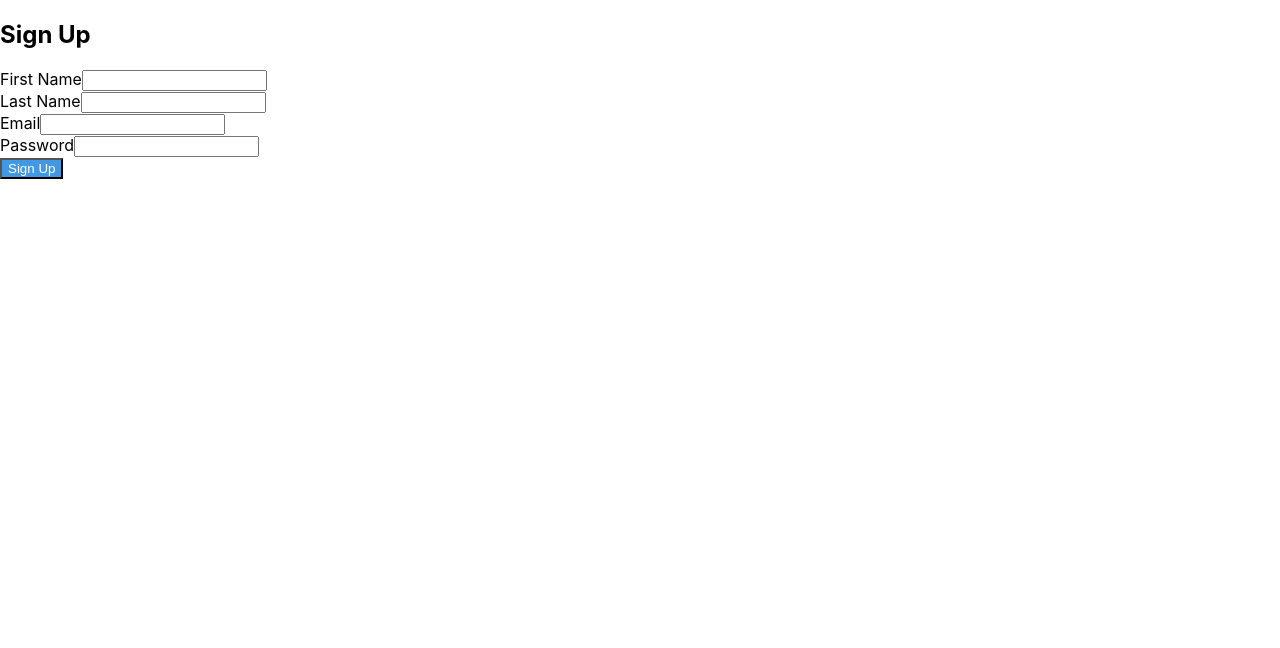
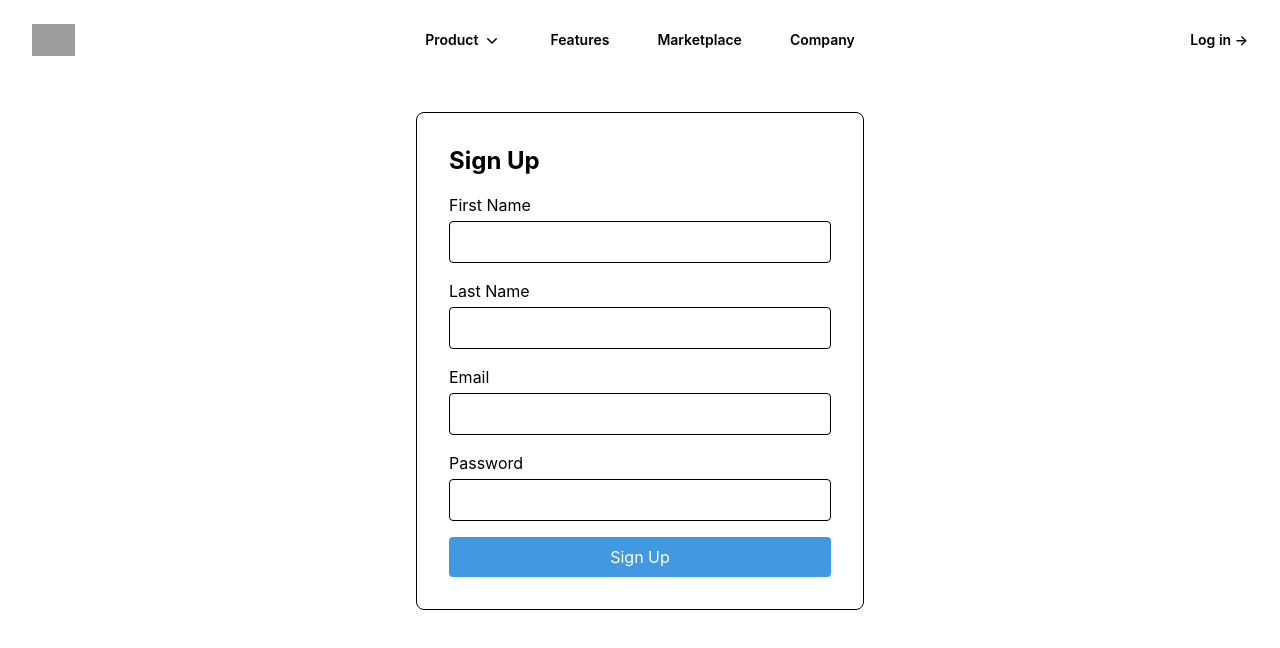
Before and after one commit to nico-private-dev/CESIZen, a React (Vite) app in the folder frontend/: page /register in a window 1280 px wide. Shown: the top 648 px of the page. Built offline with nearby package versions, Linux system fonts and the light colour scheme; grey boxes are pictures that could not be loaded; the HTML template or start-up script is replaced by a standard one.

Commit message:
ajout navigation

```diff
--- /dev/null
+++ b/frontend/postcss.config.cjs
@@ -0,0 +1,6 @@
+module.exports = {
+  plugins: {
+    '@tailwindcss/postcss7-compat': {},
+    autoprefixer: {},
+  },
+};
--- a/frontend/src/components/Auth/SignIn.tsx
+++ b/frontend/src/components/Auth/SignIn.tsx
@@ -1,6 +1,7 @@
 import React, { useState } from 'react';
 import { useNavigate } from 'react-router-dom';
 import { useAuth } from '../../context/AuthContext';
+import Navbar from '../Navbar';
 
 const SignIn: React.FC = () => {
   const [email, setEmail] = useState('');
@@ -19,7 +20,9 @@ const SignIn: React.FC = () => {
   };
 
   return (
-    <div className="max-w-md mx-auto bg-white p-8 border border-gray-300 rounded-lg">
+    <>
+      <Navbar />
+      <div className="max-w-md mx-auto bg-white p-8 border border-gray-300 rounded-lg mt-8">
         <h2 className="text-2xl font-bold mb-4">Sign In</h2>
         <form onSubmit={handleSubmit}>
           <div className="mb-4">
@@ -44,6 +47,7 @@ const SignIn: React.FC = () => {
           {error && <p className="text-red-500 mt-4">{error}</p>}
         </form>
       </div>
+    </>
   );
 };
 
--- a/frontend/src/components/Auth/SignUp.tsx
+++ b/frontend/src/components/Auth/SignUp.tsx
@@ -1,6 +1,7 @@
 import React, { useState } from 'react';
 import { useNavigate } from 'react-router-dom';
 import { useAuth } from '../../context/AuthContext';
+import Navbar from '../Navbar';
 
 const SignUp: React.FC = () => {
   const [firstname, setFirstname] = useState('');
@@ -21,7 +22,9 @@ const SignUp: React.FC = () => {
   };
 
   return (
-    <div className="max-w-md mx-auto bg-white p-8 border border-gray-300 rounded-lg">
+    <>
+      <Navbar />
+      <div className="max-w-md mx-auto bg-white p-8 border border-gray-300 rounded-lg mt-8">
         <h2 className="text-2xl font-bold mb-4">Sign Up</h2>
         <form onSubmit={handleSubmit}>
           <div className="mb-4">
@@ -64,6 +67,7 @@ const SignUp: React.FC = () => {
           {error && <p className="text-red-500 mt-4">{error}</p>}
         </form>
       </div>
+    </>
   );
 };
 
--- a/frontend/src/components/Navbar.tsx
+++ b/frontend/src/components/Navbar.tsx
@@ -1,29 +1,214 @@
-import React from 'react';
+import React, { useState } from 'react';
 import { Link } from 'react-router-dom';
 import { useAuth } from '../context/AuthContext';
+import {
+  Dialog,
+  DialogPanel,
+  Disclosure,
+  DisclosureButton,
+  DisclosurePanel,
+  Popover,
+  PopoverButton,
+  PopoverGroup,
+  PopoverPanel,
+} from '@headlessui/react';
+import {
+  ArrowPathIcon,
+  Bars3Icon,
+  ChartPieIcon,
+  CursorArrowRaysIcon,
+  FingerPrintIcon,
+  SquaresPlusIcon,
+  XMarkIcon,
+} from '@heroicons/react/24/outline';
+import { ChevronDownIcon, PhoneIcon, PlayCircleIcon } from '@heroicons/react/20/solid';
+
+const products = [
+  { name: 'Analytics', description: 'Get a better understanding of your traffic', href: '#', icon: ChartPieIcon },
+  { name: 'Engagement', description: 'Speak directly to your customers', href: '#', icon: CursorArrowRaysIcon },
+  { name: 'Security', description: 'Your customers’ data will be safe and secure', href: '#', icon: FingerPrintIcon },
+  { name: 'Integrations', description: 'Connect with third-party tools', href: '#', icon: SquaresPlusIcon },
+  { name: 'Automations', description: 'Build strategic funnels that will convert', href: '#', icon: ArrowPathIcon },
+];
+const callsToAction = [
+  { name: 'Watch demo', href: '#', icon: PlayCircleIcon },
+  { name: 'Contact sales', href: '#', icon: PhoneIcon },
+];
 
 const Navbar: React.FC = () => {
   const { isAuthenticated, logout } = useAuth();
+  const [mobileMenuOpen, setMobileMenuOpen] = useState(false);
 
   return (
-    <nav className="bg-blue-500 p-4">
-      <div className="container mx-auto flex justify-between items-center">
-        <Link to="/" className="text-white text-lg font-bold">Cesizen</Link>
-        <div>
+    <header className="bg-white">
+      <nav aria-label="Global" className="mx-auto flex max-w-7xl items-center justify-between p-6 lg:px-8">
+        <div className="flex lg:flex-1">
+          <Link to="/" className="-m-1.5 p-1.5">
+            <span className="sr-only">Cesizen</span>
+            <img
+              alt="Cesizen"
+              src="https://tailwindui.com/plus-assets/img/logos/mark.svg?color=indigo&shade=600"
+              className="h-8 w-auto"
+            />
+          </Link>
+        </div>
+        <div className="flex lg:hidden">
+          <button
+            type="button"
+            onClick={() => setMobileMenuOpen(true)}
+            className="-m-2.5 inline-flex items-center justify-center rounded-md p-2.5 text-gray-700"
+          >
+            <span className="sr-only">Open main menu</span>
+            <Bars3Icon aria-hidden="true" className="h-6 w-6" />
+          </button>
+        </div>
+        <PopoverGroup className="hidden lg:flex lg:gap-x-12">
+          <Popover className="relative">
+            <PopoverButton className="flex items-center gap-x-1 text-sm font-semibold leading-6 text-gray-900">
+              Product
+              <ChevronDownIcon aria-hidden="true" className="h-5 w-5 flex-none text-gray-400" />
+            </PopoverButton>
+
+            <PopoverPanel className="absolute top-full -left-8 z-10 mt-3 w-screen max-w-md overflow-hidden rounded-3xl bg-white shadow-lg ring-1 ring-gray-900/5">
+              <div className="p-4">
+                {products.map((item) => (
+                  <div
+                    key={item.name}
+                    className="group relative flex items-center gap-x-6 rounded-lg p-4 text-sm leading-6 hover:bg-gray-50"
+                  >
+                    <div className="flex h-11 w-11 flex-none items-center justify-center rounded-lg bg-gray-50 group-hover:bg-white">
+                      <item.icon aria-hidden="true" className="h-6 w-6 text-gray-600 group-hover:text-indigo-600" />
+                    </div>
+                    <div className="flex-auto">
+                      <a href={item.href} className="block font-semibold text-gray-900">
+                        {item.name}
+                        <span className="absolute inset-0" />
+                      </a>
+                      <p className="mt-1 text-gray-600">{item.description}</p>
+                    </div>
+                  </div>
+                ))}
+              </div>
+              <div className="grid grid-cols-2 divide-x divide-gray-900/5 bg-gray-50">
+                {callsToAction.map((item) => (
+                  <a
+                    key={item.name}
+                    href={item.href}
+                    className="flex items-center justify-center gap-x-2.5 p-3 text-sm font-semibold leading-6 text-gray-900 hover:bg-gray-100"
+                  >
+                    <item.icon aria-hidden="true" className="h-5 w-5 flex-none text-gray-400" />
+                    {item.name}
+                  </a>
+                ))}
+              </div>
+            </PopoverPanel>
+          </Popover>
+
+          <Link to="/" className="text-sm font-semibold leading-6 text-gray-900">
+            Features
+          </Link>
+          <Link to="/" className="text-sm font-semibold leading-6 text-gray-900">
+            Marketplace
+          </Link>
+          <Link to="/" className="text-sm font-semibold leading-6 text-gray-900">
+            Company
+          </Link>
+        </PopoverGroup>
+        <div className="hidden lg:flex lg:flex-1 lg:justify-end">
           {isAuthenticated ? (
-            <>
-              <Link to="/dashboard" className="text-white mr-4">Dashboard</Link>
-              <button onClick={logout} className="text-white">Logout</button>
-            </>
+            <button onClick={logout} className="text-sm font-semibold leading-6 text-gray-900">
+              Logout <span aria-hidden="true">&rarr;</span>
+            </button>
           ) : (
-            <>
-              <Link to="/signin" className="text-white mr-4">Sign In</Link>
-              <Link to="/signup" className="text-white">Sign Up</Link>
-            </>
+            <Link to="/login" className="text-sm font-semibold leading-6 text-gray-900">
+              Log in <span aria-hidden="true">&rarr;</span>
+            </Link>
           )}
         </div>
-      </div>
-    </nav>
+      </nav>
+      <Dialog open={mobileMenuOpen} onClose={setMobileMenuOpen} className="lg:hidden">
+        <div className="fixed inset-0 z-10" />
+        <DialogPanel className="fixed inset-y-0 right-0 z-10 w-full overflow-y-auto bg-white px-6 py-6 sm:max-w-sm sm:ring-1 sm:ring-gray-900/10">
+          <div className="flex items-center justify-between">
+            <Link to="/" className="-m-1.5 p-1.5">
+              <span className="sr-only">Cesizen</span>
+              <img
+                alt="Cesizen"
+                src="https://tailwindui.com/plus-assets/img/logos/mark.svg?color=indigo&shade=600"
+                className="h-8 w-auto"
+              />
+            </Link>
+            <button
+              type="button"
+              onClick={() => setMobileMenuOpen(false)}
+              className="-m-2.5 rounded-md p-2.5 text-gray-700"
+            >
+              <span className="sr-only">Close menu</span>
+              <XMarkIcon aria-hidden="true" className="h-6 w-6" />
+            </button>
+          </div>
+          <div className="mt-6 flow-root">
+            <div className="-my-6 divide-y divide-gray-500/10">
+              <div className="space-y-2 py-6">
+                <Disclosure as="div" className="-mx-3">
+                  <DisclosureButton className="group flex w-full items-center justify-between rounded-lg py-2 pr-3.5 pl-3 text-base font-semibold leading-7 text-gray-900 hover:bg-gray-50">
+                    Product
+                    <ChevronDownIcon aria-hidden="true" className="h-5 w-5 flex-none group-open:rotate-180" />
+                  </DisclosureButton>
+                  <DisclosurePanel className="mt-2 space-y-2">
+                    {[...products, ...callsToAction].map((item) => (
+                      <DisclosureButton
+                        key={item.name}
+                        as="a"
+                        href={item.href}
+                        className="block rounded-lg py-2 pr-3 pl-6 text-sm font-semibold leading-7 text-gray-900 hover:bg-gray-50"
+                      >
+                        {item.name}
+                      </DisclosureButton>
+                    ))}
+                  </DisclosurePanel>
+                </Disclosure>
+                <Link
+                  to="/"
+                  className="-mx-3 block rounded-lg px-3 py-2 text-base font-semibold leading-7 text-gray-900 hover:bg-gray-50"
+                >
+                  Features
+                </Link>
+                <Link
+                  to="/"
+                  className="-mx-3 block rounded-lg px-3 py-2 text-base font-semibold leading-7 text-gray-900 hover:bg-gray-50"
+                >
+                  Marketplace
+                </Link>
+                <Link
+                  to="/"
+                  className="-mx-3 block rounded-lg px-3 py-2 text-base font-semibold leading-7 text-gray-900 hover:bg-gray-50"
+                >
+                  Company
+                </Link>
+              </div>
+              <div className="py-6">
+                {isAuthenticated ? (
+                  <button
+                    onClick={logout}
+                    className="-mx-3 block rounded-lg px-3 py-2.5 text-base font-semibold leading-7 text-gray-900 hover:bg-gray-50"
+                  >
+                    Logout
+                  </button>
+                ) : (
+                  <Link
+                    to="/login"
+                    className="-mx-3 block rounded-lg px-3 py-2.5 text-base font-semibold leading-7 text-gray-900 hover:bg-gray-50"
+                  >
+                    Log in
+                  </Link>
+                )}
+              </div>
+            </div>
+          </div>
+        </DialogPanel>
+      </Dialog>
+    </header>
   );
 };
 
--- a/frontend/src/index.css
+++ b/frontend/src/index.css
@@ -1,3 +1,7 @@
+@tailwind base;
+@tailwind components;
+@tailwind utilities;
+
 body {
   margin: 0;
   font-family: -apple-system, BlinkMacSystemFont, 'Segoe UI', Roboto, 'Helvetica Neue', Arial, 'Noto Sans', sans-serif, 'Apple Color Emoji', 'Segoe UI Emoji', 'Segoe UI Symbol', 'Noto Color Emoji';
--- a/frontend/src/views/Home.tsx
+++ b/frontend/src/views/Home.tsx
@@ -1,21 +1,18 @@
 import React from 'react';
 import { useAuth } from '../context/AuthContext';
+import Navbar from '../components/Navbar';
 
 const Home: React.FC = () => {
-  const { isAuthenticated, user, logout } = useAuth();
+  const { isAuthenticated, user } = useAuth();
 
   return (
-    <div className="text-center">
+    <>
+      <Navbar />
+      <div className="text-center mt-8">
         {isAuthenticated ? (
           <>
             <h1 className="text-4xl font-bold mb-4">Welcome, {user.firstname}!</h1>
             <p className="text-gray-700">You are now logged in.</p>
-          <button
-            onClick={logout}
-            className="mt-4 bg-red-500 text-white px-4 py-2 rounded"
-          >
-            Logout
-          </button>
           </>
         ) : (
           <>
@@ -24,6 +21,7 @@ const Home: React.FC = () => {
           </>
         )}
       </div>
+    </>
   );
 };
 
--- a/frontend/tailwind.config.js
+++ b/frontend/tailwind.config.js
@@ -1,11 +1,22 @@
-module.exports = {
-   purge: ['./index.html', './src/**/*.{vue,js,ts,jsx,tsx}'],
-   darkMode: false,
-   theme: {
-     extend: {},
-   },
-   variants: {
-     extend: {},
-   },
-   plugins: [],
- };
+/** @type {import('tailwindcss').Config} */
+export default {
+  content: ['./index.html', './src/**/*.{js,ts,jsx,tsx}'],
+  theme: {
+    extend: {
+      fontFamily: {
+        'title': ['Nunito'],
+        'body': ['Plus Jakarta Sans'],
+      },
+    },
+    colors: {
+      transparent: 'transparent',
+      'primary': '#3163FE',
+      'secondary': '#0C2B4D',
+      'white': '#FFFFFF',
+      'gray': '#aaaaaa',
+      'lightgray': '#f7f7f7',
+      'error': '#ef233c',
+    },
+  },
+  plugins: [],
+};
```
Also changed, not shown: frontend/package.json (+8 -1 lines), 4 other files (tests, documents, lock files or other folders). Lines whose indentation alone changed are shown as unchanged.
